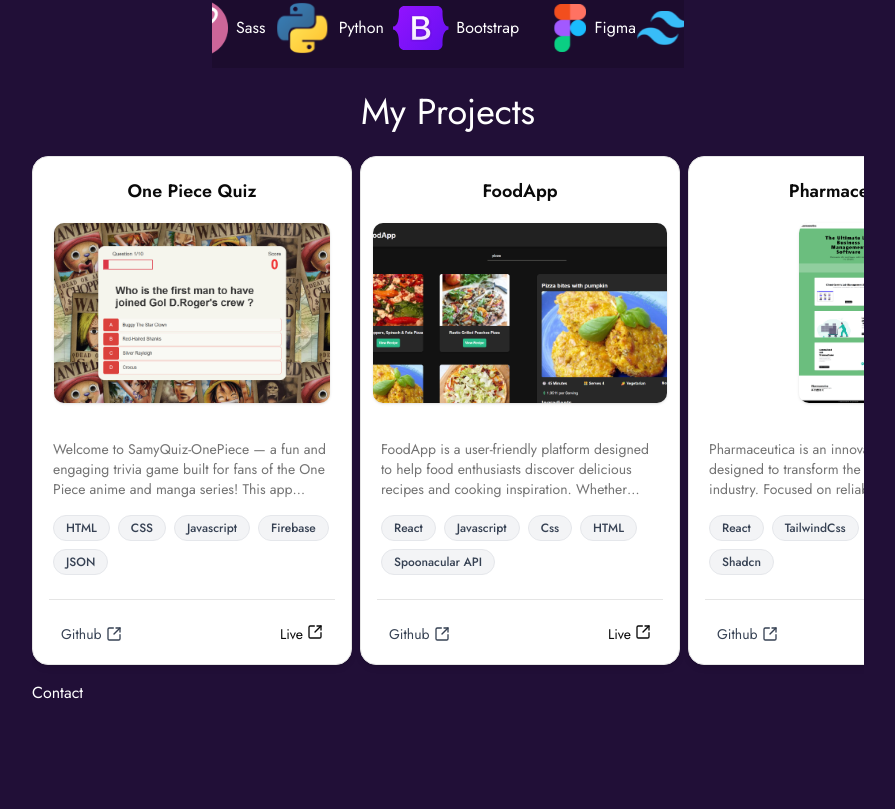
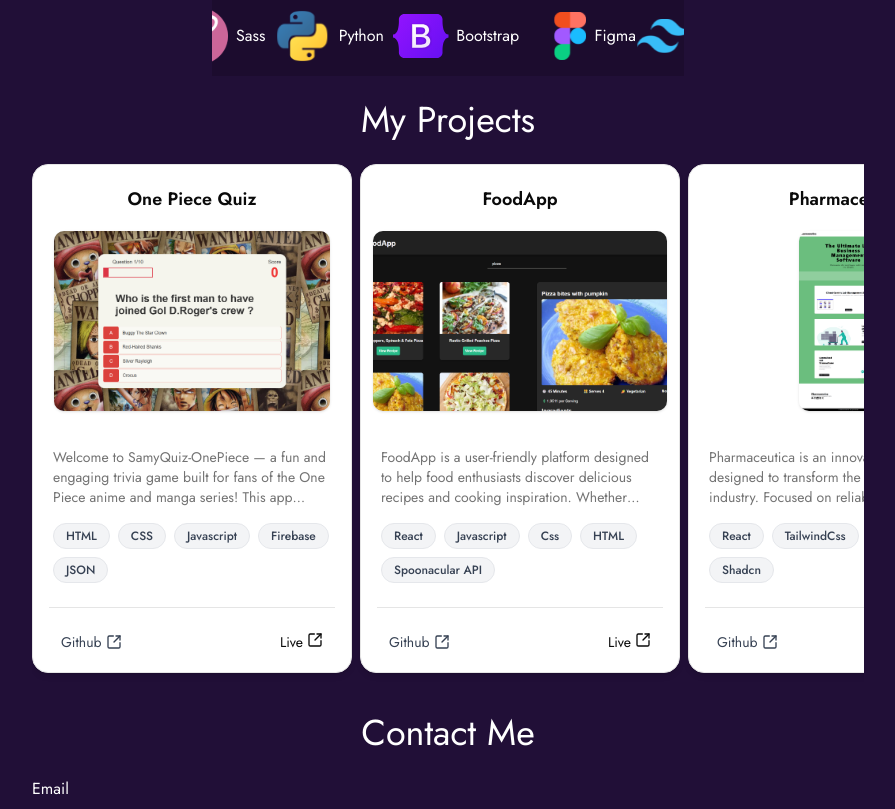
Before and after one commit to samyAkchiche/myPortfolio, a React (Vite) app: page / in a window 1280 px wide. Shown: the part 836-1645 px from the top of the page, without its empty margins (192-1087 px from the left). Before the commit the page ends 1549 px from the top, so only its background shows below. Built offline with nearby package versions, Linux system fonts and the light colour scheme; a web font is replaced by a local one.

Commit message:
Created IntroAnimation component and added a nice intro animation the page(colors might change)

```diff
--- a/src/App.tsx
+++ b/src/App.tsx
@@ -3,13 +3,25 @@ import Hero from "./components/layouts/Hero";
 import About from "./components/layouts/About";
 import Projects from "./components/layouts/Projects";
 import Contact from "./components/layouts/Contact";
+import { useState } from "react";
+import IntroAnimation from "./components/ui/IntroAnimation";
 
 function App() {
+    const [showContent, setShowContent] = useState(false);
+
     return (
-        <>
+        <div className="overflow-hidden">
             <Navbar />
+            <IntroAnimation onAnimationEnd={() => setShowContent(true)} />
+            <div
+                className={`transition-all duration-1000 ${
+                    showContent
+                        ? "opacity-100 translate-y-0"
+                        : "opacity-0 translate-y-10 pointer-events-none"
+                }`}
+            >
                 <div className="mx-56 my-2">
-                <section id="Home">
+                    <section id="Home" className="">
                         <Hero />
                     </section>
                     <section
@@ -25,7 +37,8 @@ function App() {
                         <Contact />
                     </section>
                 </div>
-        </>
+            </div>
+        </div>
     );
 }
 
--- a/src/components/layouts/Contact.tsx
+++ b/src/components/layouts/Contact.tsx
@@ -1,3 +1,13 @@
 export default function Contact() {
-    return <>Contact</>;
+    return (
+        <>
+            <h1 className="text-4xl my-6 text-center">Contact Me</h1>
+            <form action="">
+                <label htmlFor="email" aria-label="email">
+                    Email
+                </label>
+                <input type="email" id="email" name="email" />
+            </form>
+        </>
+    );
 }
--- /dev/null
+++ b/src/components/ui/IntroAnimation.tsx
@@ -0,0 +1,32 @@
+import { useEffect } from "react";
+
+interface IntroAnimationProps {
+    onAnimationEnd: () => void;
+}
+
+export default function IntroAnimation({
+    onAnimationEnd,
+}: IntroAnimationProps) {
+    useEffect(() => {
+        const timer = setTimeout(() => {
+            onAnimationEnd();
+        }, 500);
+        return () => clearTimeout(timer);
+    }, [onAnimationEnd]);
+
+    return (
+        <div className="relative w-full h-2">
+            <div className="absolute top-1 left-0 h-1 w-full overflow-hidden">
+                <div
+                    className="h-full bg-gradient-to-r shadow-[0_0_15px_#a855f7]"
+                    style={{
+                        background: `linear-gradient(to right, var(--lineBar-from), var(--lineBar-to))`,
+                        width: 0,
+                        animation:
+                            "lineGrow 1s ease-out forwards, fadeOut 0.2s ease-in forwards 1.2s",
+                    }}
+                />
+            </div>
+        </div>
+    );
+}
--- a/src/index.css
+++ b/src/index.css
@@ -80,6 +80,8 @@
     --sidebar-accent-foreground: oklch(0.205 0 0);
     --sidebar-border: oklch(0.922 0 0);
     --sidebar-ring: oklch(0.708 0 0);
+    --lineBar-from: #432371;
+    --lineBar-to: #faae7b;
 }
 
 .dark {
@@ -183,3 +185,21 @@
         transform: rotate(0deg);
     }
 }
+
+@keyframes lineGrow {
+    0% {
+        width: 0;
+    }
+    100% {
+        width: 100%;
+    }
+}
+
+@keyframes fadeOut {
+    0% {
+        opacity: 1;
+    }
+    100% {
+        opacity: 0;
+    }
+}
```
Lines whose indentation alone changed are shown as unchanged.
